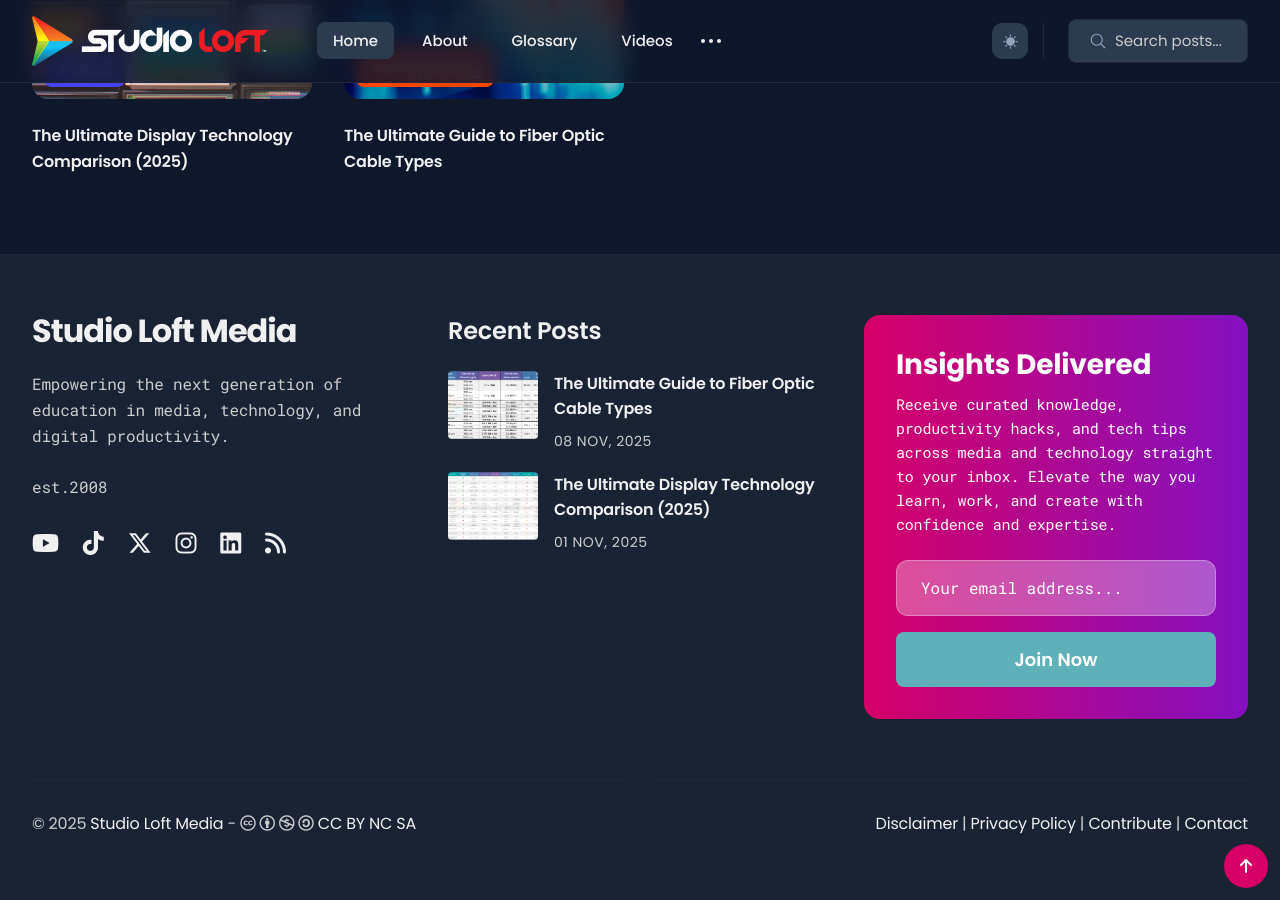
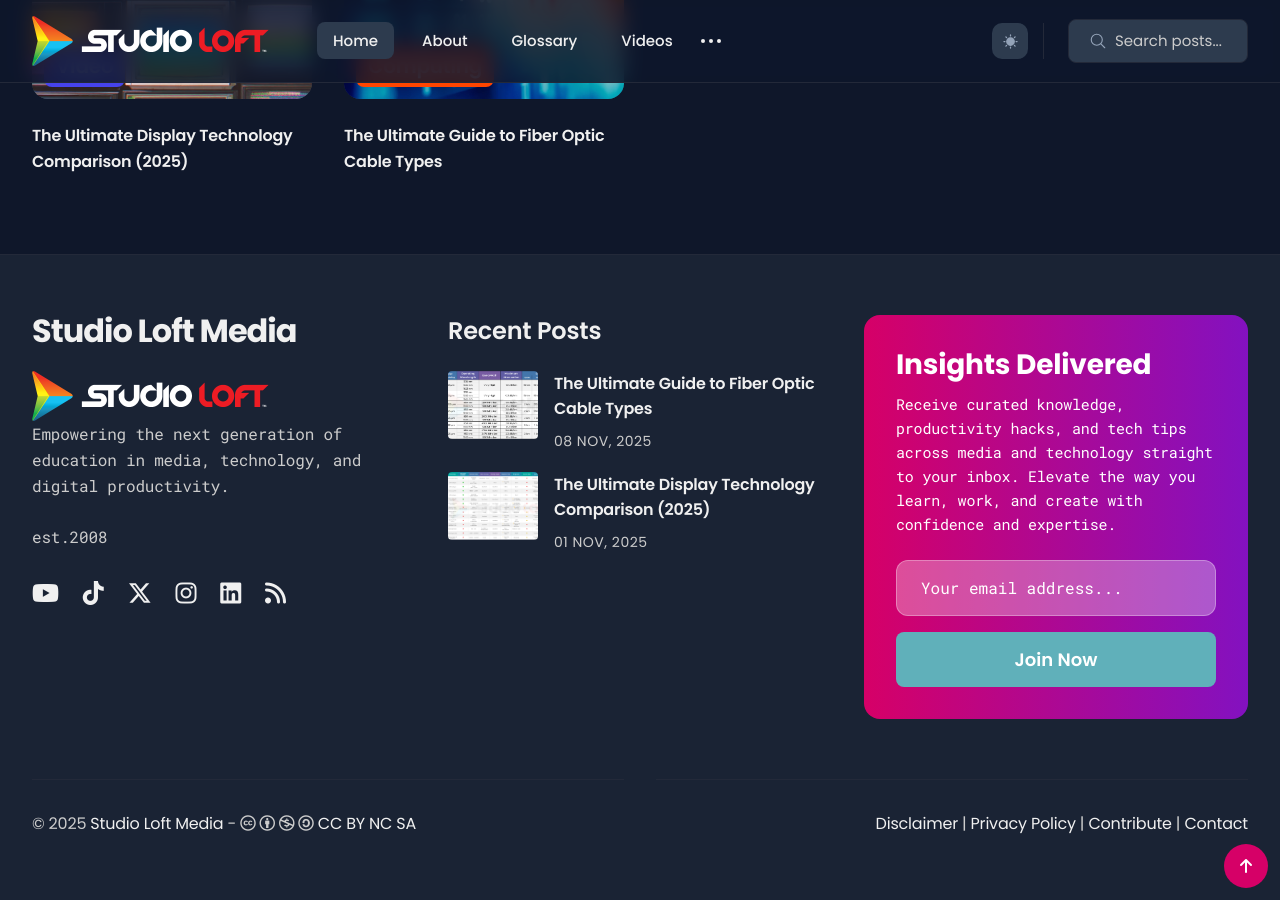
Before and after one commit to studioloft/studioloft.github.io, a Jekyll site: the page built from index.html, in a window 1280 px wide and 900 px high, scrolled down 1186 px. Built offline with Jekyll 4.4.1, drawn with Linux system fonts in a browser that asks for light colours; the list of posts is cut into pages by our own code.

Commit message:
footer logo add

```diff
--- a/_includes/footer.html
+++ b/_includes/footer.html
@@ -7,6 +7,16 @@
 
         <div class="col col-4 col-d-12">
           <h3 class="footer__info__title">{{ site.data.settings.title }}</h3>
+        <div class="logo">
+          <a class="logo__link" href="{{ site.baseurl }}/">
+          {% if site.data.settings.logo or site.data.settings.logo_dark %}
+          <img class="logo__image" src="{{ site.baseurl }}{{ site.data.settings.logo }}" alt="{{ site.data.settings.title }}">
+          <img class="logo__image__dark" src="{{ site.baseurl }}{{ site.data.settings.logo_dark }}" alt="{{ site.data.settings.title }}">
+          {% else %}
+            {{ site.data.settings.title }}
+          {% endif %}
+          </a>
+        </div>
           {% if site.data.settings.footer_description %}
           <p class="footer__info__description">{{ site.data.settings.footer_description }}</p>
           {% endif %}
```
